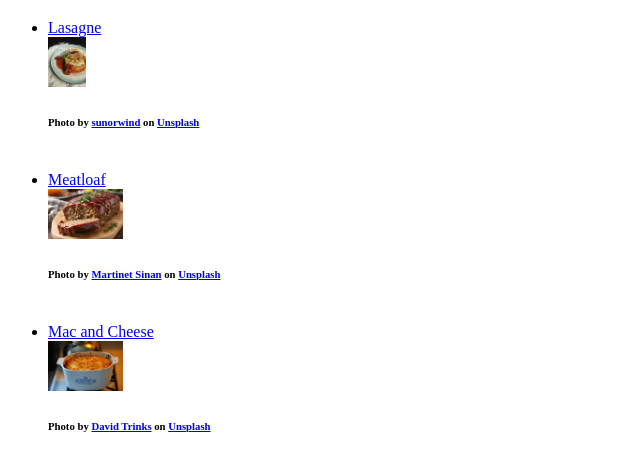
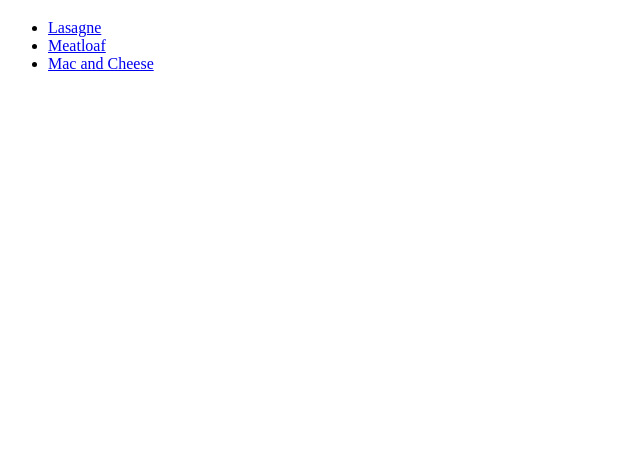
Before and after one commit to dnparsons/odin-recipes, a plain HTML site: page index.html in a window 1280 px wide. Shown: the part 61-532 px from the top of the page, without its empty margins (0-640 px from the left). Drawn offline with Linux system fonts and the light colour scheme.

Commit message:
Clean up Recipe list and navigation
 Changes to be committed:
	modified:   index.html
	modified:   recipes/lasagne.html
	modified:   recipes/mac-and-cheese.html
	modified:   recipes/meatloaf.html

```diff
--- a/index.html
+++ b/index.html
@@ -10,24 +10,12 @@
     <ul>
         <li>
         <a href="recipes/lasagne.html">Lasagne</a>
-        <br>
-        <img src="./img/lasagne.jpg" alt="A serving of lasagne" height="50">
-        <h6>Photo by <a target ="_blank" href="https://unsplash.com/@sunorwind?utm_source=unsplash&utm_medium=referral&utm_content=creditCopyText">sunorwind</a> on <a target ="_blank" href="https://unsplash.com/photos/cooked-food-with-sauce-PgkGsxjvGB4?utm_source=unsplash&utm_medium=referral&utm_content=creditCopyText">Unsplash</a></h6>
-        <br>
         </li>
         <li>
         <a href="recipes/meatloaf.html">Meatloaf</a>
-        <br>
-        <img src="./img/meatloaf.jpg" alt="A serving of meatloaf" height="50">
-        <h6>Photo by <a target ="_blank" href="https://unsplash.com/@foodfusionfrenzy?utm_source=unsplash&utm_medium=referral&utm_content=creditCopyText">Martinet Sinan</a> on <a target ="_blank" href="https://unsplash.com/photos/a-loaf-of-meatloaf-on-a-cutting-board-with-a-sprig-of-u0gs_AzC9CQ?utm_source=unsplash&utm_medium=referral&utm_content=creditCopyText">Unsplash</a>    </h6>
-        <br>
         </li>
         <li>
         <a href="recipes/mac-and-cheese.html">Mac and Cheese</a>
-        <br>
-        <img src="./img/mac-and-cheese.jpg" alt="A serving of Mac and Cheese" height="50">
-        <h6>Photo by <a target ="_blank" href="https://unsplash.com/@dtrinksrph?utm_source=unsplash&utm_medium=referral&utm_content=creditCopyText">David Trinks</a> on <a target ="_blank" href="https://unsplash.com/photos/a-casserole-dish-sitting-on-a-stove-top-UN1mx680neg?utm_source=unsplash&utm_medium=referral&utm_content=creditCopyText">Unsplash</a></h6>
-        <br>
         </li>
 </ul>
 
```
Also changed, not shown: recipes/lasagne.html (+1 -0 lines), recipes/mac-and-cheese.html (+1 -0 lines), recipes/meatloaf.html (+1 -0 lines).
